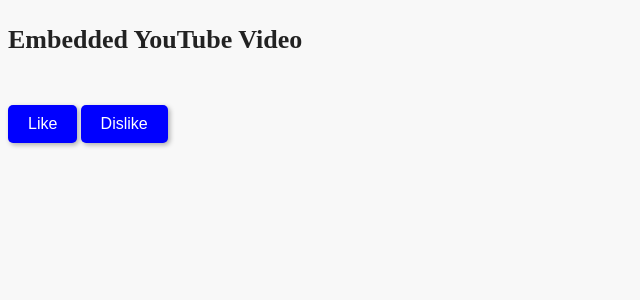
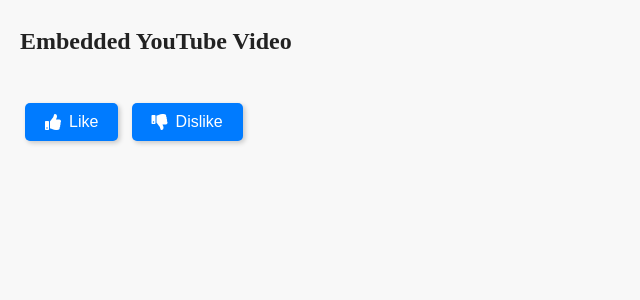
Before and after one commit to allen505/bigDataProj, a Flask app: page /play_video/1 in a window 1280 px wide. Shown: the top 300 px of the page, without its empty margins (0-640 px from the left). Run offline with Flask 3, Linux system fonts and the light colour scheme; some web fonts are replaced.

Commit message:
Added new look for content page

```diff
--- a/client/templates/play_video.html
+++ b/client/templates/play_video.html
@@ -1,49 +1,71 @@
 <!DOCTYPE html>
 <html lang="en">
 <head>
+    <meta charset="UTF-8">
+    <meta name="viewport" content="width=device-width, initial-scale=1.0">
+    <meta http-equiv="X-UA-Compatible" content="ie=edge">
+    <title>Embedded YouTube Video</title>
+    <link href="https://fonts.googleapis.com/css2?family=Roboto:wght@400;500;700&display=swap" rel="stylesheet">
+    <link rel="stylesheet" href="https://cdnjs.cloudflare.com/ajax/libs/font-awesome/5.15.1/css/all.min.css">
     <style>
+        body {
+            font-family: 'Roboto', sans-serif;
+            margin: 0;
+            padding: 0;
+            color: #333;
+        }
+
+        h1 {
+            margin-top: 20px;
+            font-size: 24px;
+            font-weight: 700;
+            padding-left: 20px; /* Adds padding to keep the heading aligned with the body content */
+        }
+
         .like-btn, .dislike-btn {
-            background-color: blue;
+            background-color: #007BFF;
             color: white;
             padding: 10px 20px;
             border: none;
             border-radius: 5px;
-            box-shadow: 2px 2px 5px rgba(0, 0, 0, 0.3);
+            box-shadow: 2px 2px 5px rgba(0, 0, 0, 0.2);
             cursor: pointer;
             font-size: 16px;
+            transition: background-color 0.3s;
+            display: inline-flex; /* Aligns icon with text */
+            align-items: center; /* Centers the content vertically */
+            margin: 0 5px; /* Spacing between buttons */
         }
 
         .like-btn:hover, .dislike-btn:hover {
-            background-color: darkblue;
+            background-color: #0056b3;
+        }
+
+        .like-btn i, .dislike-btn i {
+            margin-right: 8px; /* Space between icon and text */
+        }
+
+        #video-frame {
+            max-width: 900px; /* Maximum width */
+            max-height: 500px; /* Maximum height */
+            margin: 20px; /* Margin around the frame */
+            border-radius: 20px; /* Rounded corners */
+            overflow: hidden; /* Ensures no content leaks outside */
         }
     </style>
-    <meta charset="UTF-8">
-    <meta name="viewport" content="width=device-width, initial-scale=1.0">
-    <title>Embedded YouTube Video</title>
-    <meta http-equiv="Permissions-Policy" content="...">
     <link rel="stylesheet" href="{{ url_for('static', filename= 'css/style.css') }}">
-
-    <style>
-        #video-frame {
-            max-width: 1236px; /* Maximum width */
-            max-height: 695px; /* Maximum height */ /* Responsive width */ /* Maintain aspect ratio */
-            border-radius: 20px; /* Rounded corners */
-            overflow: hidden; /* Ensures no content leaks outside the rounded corners */
-        }
-    </style>
 </head>
 <body>
-    <h1 id={{videoId}}>Embedded YouTube Video</h1>
-    <!-- Replace 'VIDEO_ID' with the actual ID of the YouTube video you want to embed -->
+    <h1 id="{{videoId}}">Embedded YouTube Video</h1>
     <div id="video-frame"></div>
-    </br>
-    <button class="like-btn" onclick="likeVideo('{{ videoId }}')">Like</button>
-    <button class="dislike-btn" onclick="dislikeVideo('{{ videoId }}')">Dislike</button>
+    <div style="padding-left: 20px;">
+        <button class="like-btn" onclick="likeVideo('{{ videoId }}')"><i class="fas fa-thumbs-up"></i>Like</button>
+        <button class="dislike-btn" onclick="dislikeVideo('{{ videoId }}')"><i class="fas fa-thumbs-down"></i>Dislike</button>
+    </div>
 
     <script src="{{ url_for('static', filename= 'js/video.js') }}"></script>
     <script type="text/javascript">
         function likeVideo(videoId) {
-            // Call Flask route to handle liking video
             fetch(`/like_video/${videoId}`, {
                 method: 'POST',
                 headers: {
@@ -51,17 +73,11 @@
                 },
                 body: JSON.stringify({ action: 'like' })
             })
-            .then(response => {
-                // Handle response if needed
-                console.log('Video liked');
-            })
-            .catch(error => {
-                console.error('Error liking video:', error);
-            });
+            .then(response => console.log('Video liked'))
+            .catch(error => console.error('Error liking video:', error));
         }
 
         function dislikeVideo(videoId) {
-            // Call Flask route to handle disliking video
             fetch(`/like_video/${videoId}`, {
                 method: 'POST',
                 headers: {
@@ -69,13 +85,8 @@
                 },
                 body: JSON.stringify({ action: 'dislike' })
             })
-            .then(response => {
-                // Handle response if needed
-                console.log('Video disliked');
-            })
-            .catch(error => {
-                console.error('Error disliking video:', error);
-            });
+            .then(response => console.log('Video disliked'))
+            .catch(error => console.error('Error disliking video:', error));
         }
     </script>
 </body>
```
